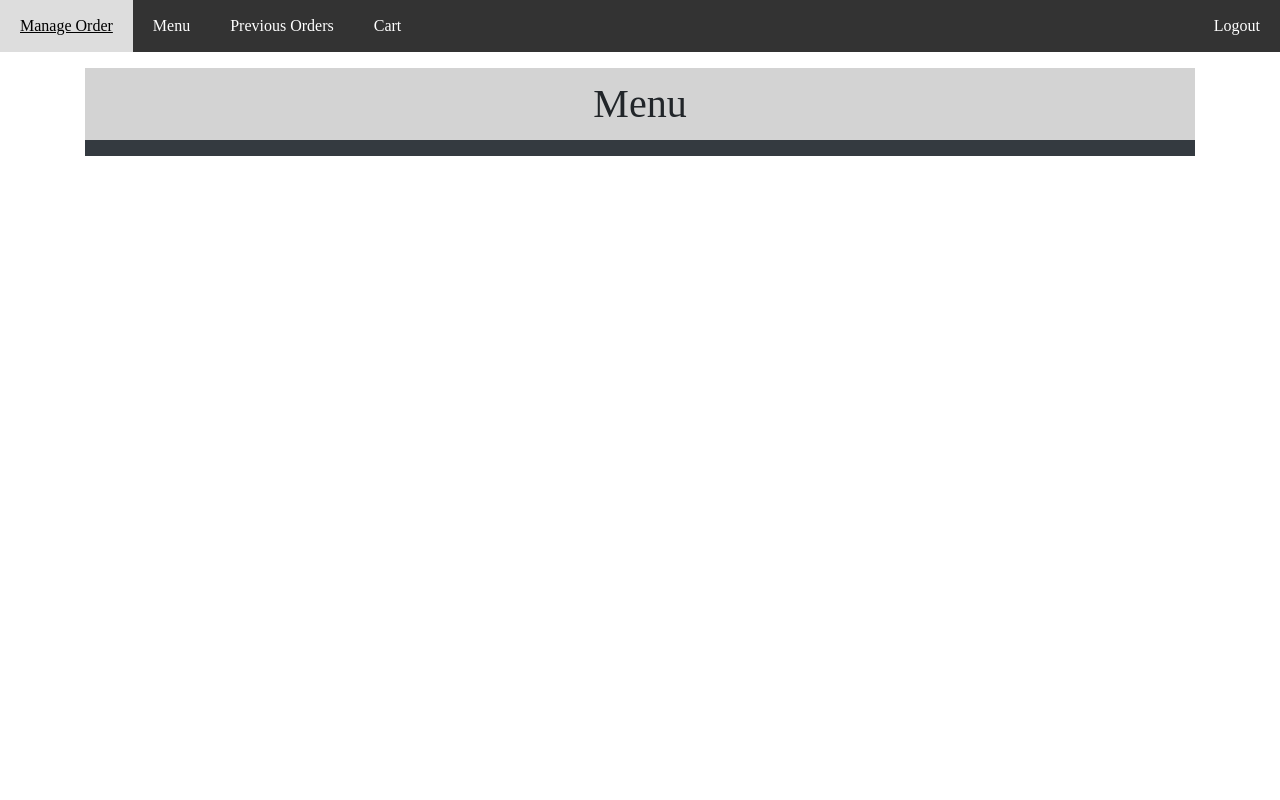
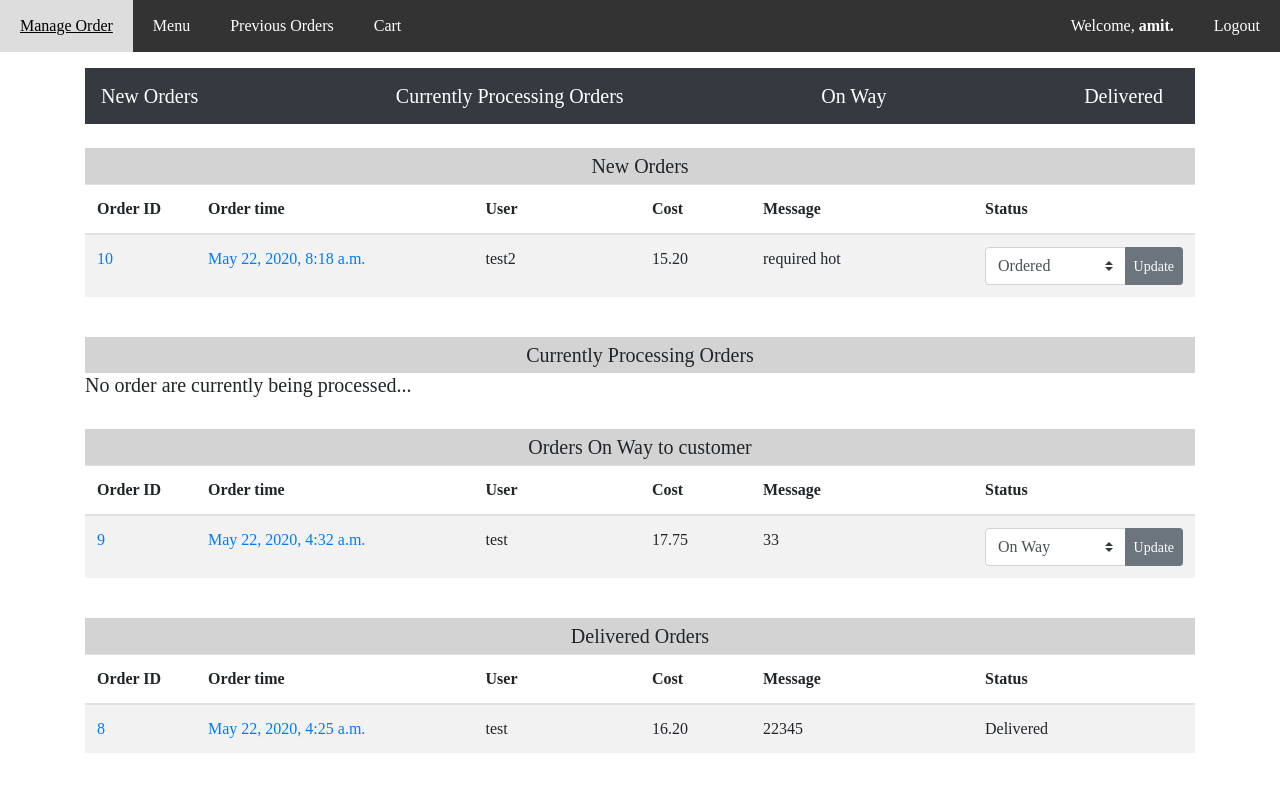
Before and after one commit to AmitRungta/Certification-Programs-CS50-s-Web-Programming-with-Python-and-JavaScript-project3, a Django app: page /manage/order in a window 1280 px wide. Run offline with Django 3.2, Linux system fonts and the light colour scheme; a user stored in the database is signed in; data comes from the database, SQL or seed files in the repository; both versions use the stored data as it was after the commit; data that the repository does not hold is empty; some libraries are stand-ins or nearby versions.

Commit message:
Final Update

```diff
--- a/assets/styles.css
+++ b/assets/styles.css
@@ -29,7 +29,7 @@ a, a:hover, a:visited{
 .site-form input, .site-form textarea{
     display: block;
     margin: 0;
-    padding: 10px;
+    padding: .25em;
 }
 
 a.highlight{
@@ -74,4 +74,5 @@ a.highlight{
     margin: 0;
     padding: .3em;
     text-align: center;
+    font-size: 1.25rem;
 }
--- /dev/null
+++ b/orders/static/orders/manage_admin_order.js
@@ -0,0 +1,11 @@
+function validateStatusUpdateForm( orderid)
+{
+    let formnodename = `update_status-${orderid}` ;
+    let formnode = document.forms[formnodename] ;
+    let newstatus = formnode["status"].value ;
+    let originalstatus = formnode["original-status"].value ;
+    if ( newstatus === originalstatus )
+        return false ; // no need to change the status...
+    confirmationstring = `Are you sure that you want to mark the order as '${newstatus}'?`;
+    return confirm(confirmationstring) ;
+}
--- /dev/null
+++ b/orders/templates/orders/manage_admin_order.html
@@ -0,0 +1,213 @@
+{% extends 'base_layout.html' %}
+
+
+{% block title %}{{ block.super }} - manage orders{% endblock %}
+
+{% block head %}
+{% load static %}
+<script src="{% static 'orders/manage_admin_order.js' %}"></script>
+{% endblock %}
+
+
+{% block content%}
+<nav class="navbar sticky-top navbar-dark bg-dark">
+    <a class="navbar-brand" href="#new_orders">New Orders</a>
+    <a class="navbar-brand" href="#processing_orders">Currently Processing Orders</a>
+    <a class="navbar-brand" href="#shipped_orders">On Way</a>
+    <a class="navbar-brand" href="#delivered_orders">Delivered</a>
+</nav>
+
+
+<!-- do for new received orders -->
+<br>
+<h2 id="new_orders" class="menu-subheading">New Orders</h2>
+{% if ordered_orders and ordered_orders|length > 0 %}
+
+<!-- lets create a table with hidden borders so as to show the options. -->
+<table class="table table-striped">
+    <thead>
+        <tr>
+            <th scope="col" style="width: 10%">Order ID</th>
+            <th scope="col" style="width: 25%">Order time</th>
+            <th scope="col" style="width: 15%">User</th>
+            <th scope="col" style="width: 10%">Cost</th>
+            <th scope="col" style="width: 20%">Message</th>
+            <th scope="col" style="width: 20%">Status</th>
+        </tr>
+    </thead>
+    <tbody>
+
+        {% for order in ordered_orders %}
+        <tr>
+            <td><a href="{% url 'orders:order_detail' order.id %}">{{ order.id }}</a></td>
+            <td><a href="{% url 'orders:order_detail' order.id %}">{{ order.ordertime }}</a></td>
+            <td>{{ order.user }}</a></td>
+            <td>{{ order.orderprice }}</td>
+            <td>{{ order.message }}</td>
+            <td><form name="update_status-{{ order.id }}" action="{% url 'orders:manage_admin_order' %}" onsubmit='return validateStatusUpdateForm("{{ order.id }}")' , method="POST">
+                    {% csrf_token %}
+                    <input hidden name="orderid" value="{{ order.id }}">
+                    <input hidden name="original-status" value="Ordered">
+                    <div class="input-group">
+                        <select class="custom-select" name="status">
+                            <option value="Cancel">Cancel</option>
+                            <option selected value="Ordered">Ordered</option>
+                            <option value="Preparing">Preparing</option>
+                        </select>
+                        <div class="input-group-append">
+                            <input class="btn btn-sm btn-secondary" type="submit" value="Update">
+                        </div>
+                    </div>
+                </form>
+            </td>
+            </tr>
+        {% endfor %}
+    </tbody>
+</table>
+{% else%}
+<h5>No new order received...</h5>
+{% endif %}
+
+<br>
+
+
+
+<!-- do for orders being prepared -->
+<h2 id="processing_orders" class="menu-subheading">Currently Processing Orders</h2>
+{% if preparing_orders and preparing_orders|length > 0 %}
+
+<!-- lets create a table with hidden borders so as to show the options. -->
+<table class="table table-striped">
+    <thead>
+        <tr>
+            <th scope="col" style="width: 10%">Order ID</th>
+            <th scope="col" style="width: 25%">Order time</th>
+            <th scope="col" style="width: 15%">User</th>
+            <th scope="col" style="width: 10%">Cost</th>
+            <th scope="col" style="width: 20%">Message</th>
+            <th scope="col" style="width: 20%">Status</th>
+        </tr>
+    </thead>
+    <tbody>
+
+        {% for order in preparing_orders %}
+        <tr>
+            <td><a href="{% url 'orders:order_detail' order.id %}">{{ order.id }}</a></td>
+            <td><a href="{% url 'orders:order_detail' order.id %}">{{ order.ordertime }}</a></td>
+            <td>{{ order.user }}</a></td>
+            <td>{{ order.orderprice }}</td>
+            <td>{{ order.message }}</td>
+            <td><form name="update_status-{{ order.id }}" action="{% url 'orders:manage_admin_order' %}" onsubmit='return validateStatusUpdateForm("{{ order.id }}")' , method="POST">
+                {% csrf_token %}
+                <input hidden name="orderid" value="{{ order.id }}">
+                <input hidden name="original-status" value="Preparing">
+                <div class="input-group">
+                    <select class="custom-select" name="status">
+                        <option value="Cancel">Cancel</option>
+                        <option selected value="Preparing">Preparing</option>
+                        <option value="On Way">On Way</option>
+                    </select>
+                    <div class="input-group-append">
+                        <input class="btn btn-sm btn-secondary" type="submit" value="Update">
+                    </div>
+                </div>
+            </form>
+            </td>
+        </tr>
+        {% endfor %}
+    </tbody>
+</table>
+{% else%}
+<h5>No order are currently being processed...</h5>
+{% endif %}
+
+<br>
+
+
+<!-- do for orders being shipped -->
+<h2 id="shipped_orders" class="menu-subheading">Orders On Way to customer</h2>
+{% if shipped_orders and shipped_orders|length > 0 %}
+
+<!-- lets create a table with hidden borders so as to show the options. -->
+<table class="table table-striped">
+    <thead>
+        <tr>
+            <th scope="col" style="width: 10%">Order ID</th>
+            <th scope="col" style="width: 25%">Order time</th>
+            <th scope="col" style="width: 15%">User</th>
+            <th scope="col" style="width: 10%">Cost</th>
+            <th scope="col" style="width: 20%">Message</th>
+            <th scope="col" style="width: 20%">Status</th>
+        </tr>
+    </thead>
+    <tbody>
+
+        {% for order in shipped_orders %}
+        <tr>
+            <td><a href="{% url 'orders:order_detail' order.id %}">{{ order.id }}</a></td>
+            <td><a href="{% url 'orders:order_detail' order.id %}">{{ order.ordertime }}</a></td>
+            <td>{{ order.user }}</a></td>
+            <td>{{ order.orderprice }}</td>
+            <td>{{ order.message }}</td>
+            <td><form name="update_status-{{ order.id }}" action="{% url 'orders:manage_admin_order' %}" onsubmit='return validateStatusUpdateForm("{{ order.id }}")' , method="POST">
+                {% csrf_token %}
+                <input hidden name="orderid" value="{{ order.id }}">
+                <input hidden name="original-status" value="On Way">
+                <div class="input-group">
+                    <select class="custom-select" name="status">
+                        <option value="Cancel">Cancel</option>
+                        <option selected value="On Way">On Way</option>
+                        <option value="Delivered">Delivered</option>
+                    </select>
+                    <div class="input-group-append">
+                        <input class="btn btn-sm btn-secondary" type="submit" value="Update">
+                    </div>
+                </div>
+            </form>
+            </td>
+        </tr>
+        {% endfor %}
+    </tbody>
+</table>
+{% else%}
+<h5>No order are currently on the way to customer...</h5>
+{% endif %}
+
+<br>
+
+
+<!-- do for fulfilled orders -->
+<h2 id="delivered_orders" class="menu-subheading">Delivered Orders</h2>
+{% if delivered_orders and delivered_orders|length > 0 %}
+
+<!-- lets create a table with hidden borders so as to show the options. -->
+<table class="table table-striped">
+    <thead>
+        <tr>
+            <th scope="col" style="width: 10%">Order ID</th>
+            <th scope="col" style="width: 25%">Order time</th>
+            <th scope="col" style="width: 15%">User</th>
+            <th scope="col" style="width: 10%">Cost</th>
+            <th scope="col" style="width: 20%">Message</th>
+            <th scope="col" style="width: 20%">Status</th>
+        </tr>
+    </thead>
+    <tbody>
+
+        {% for order in delivered_orders %}
+        <tr>
+            <td><a href="{% url 'orders:order_detail' order.id %}">{{ order.id }}</a></td>
+            <td><a href="{% url 'orders:order_detail' order.id %}">{{ order.ordertime }}</a></td>
+            <td>{{ order.user }}</a></td>
+            <td>{{ order.orderprice }}</td>
+            <td>{{ order.message }}</td>
+            <td>{{ order.status }}</td>
+            </tr>
+        {% endfor %}
+    </tbody>
+</table>
+{% endif %}
+
+
+
+{% endblock %}
--- a/orders/templates/orders/order_detail.html
+++ b/orders/templates/orders/order_detail.html
@@ -7,7 +7,12 @@
 {% block content%}
 <nav class="navbar sticky-top navbar-dark bg-dark justify-content-between">
     <a class="btn btn-sm btn-secondary my-2 my-sm-0" href="{% url 'orders:menu' %}">Continue shopping</a>
+    <div>
+    {% if user.is_superuser %}
+    <a class="btn btn-sm btn-secondary my-2 my-sm-0" href="{% url 'orders:manage_admin_order' %}">Manage Order</a>
+    {% endif %}
     <a class="btn btn-sm btn-secondary my-2 my-sm-0" href="{% url 'orders:order_history' %}">Previous Orders</a>
+    </div>
 </nav>
 
 <!-- lets create a table with hidden borders so as to show the options. -->
--- a/orders/urls.py
+++ b/orders/urls.py
@@ -14,10 +14,11 @@ urlpatterns = [
     url(r'^menu/$', views.index, name="menu"),
     url(r'^cart/$', views.cart_item_list, name="cart"),
     path('cart/delete_item/<int:cartitem_id>', views.delete_cart_item, name="delete_cart_item"),
+    path('cart/confirm_order', views.confirm_order, name='confirm_order'),
     path('cart/place_order', views.place_order, name='place_order'),
     path('user/history', views.order_history, name="order_history"),
     path('user/order_detail/<int:order_id>', views.order_detail, name="order_detail"),
-    path('item/<int:item_id>', views.add_item, name='add_item'),
+    path('cart/add_item/<int:item_id>', views.add_item, name='add_item'),
     path('manage/order', views.manage_admin_order, name='manage_admin_order'),
 
 ]
--- a/orders/views.py
+++ b/orders/views.py
@@ -187,6 +187,39 @@ def delete_cart_item(request, cartitem_id):
 
 
 @login_required(login_url='accounts:login')
+def confirm_order(request):
+    ''' Function to place a new order from our current cart ... '''
+
+    if request.method == 'GET':
+        return HttpResponseNotFound()
+
+    # first of all get the complete cart items.
+    cartitems = IndividualCartItem.objects.filter(user=request.user).all()
+    context = {
+        "cartitems": cartitems
+    }
+
+    # lets get the cart total.
+    cart_total_cost = 0
+    for item in cartitems:
+        cart_total_cost += item.price
+    context['cart_total_cost'] = cart_total_cost
+
+    # get the details from the form.
+    context['contact'] = request.POST['contact']
+    context['address'] = request.POST['address']
+    context['message'] = request.POST['message']
+    context['for_confimation_readonly'] = 'True'
+
+    # do not set the cart item count here as in this case i donot want to show any item in cart.
+    # context['item_in_cart_count'] = get_total_items_in_cart_count(request)
+    return render(request, 'orders/cartitemlist.html', context)
+
+
+
+
+
+@login_required(login_url='accounts:login')
 def place_order(request):
     ''' Function to place a new order from our current cart ... '''
 
@@ -263,14 +296,15 @@ def order_history(request):
 
 
 
-
-
 @login_required(login_url='accounts:login')
 def order_detail(request, order_id):
     ''' Function to get the details of this order. Here we will validate that the order should belong to this customer... '''
 
     try:
-        orderdetail = OrderDetail.objects.get(pk=order_id, user=request.user)
+        if request.user.is_superuser:
+            orderdetail = OrderDetail.objects.get(pk=order_id)
+        else:
+            orderdetail = OrderDetail.objects.get(pk=order_id, user=request.user)
     except OrderDetail.DoesNotExist:
         return HttpResponseNotFound()
 
@@ -285,11 +319,6 @@ def order_detail(request, order_id):
 
 
 
-
-
-
-
-
 @login_required(login_url='accounts:login')
 def manage_admin_order(request):
     ''' Function to manage orders by super user... '''
@@ -297,10 +326,35 @@ def manage_admin_order(request):
     if not request.user.is_superuser:
         return HttpResponseForbidden()
 
-    # AmitTempCode
-    context = {}
+    # if this is a post message then its for updating the status of any order.
+    if request.method == 'POST':
+        try:
+            orderid = request.POST['orderid']
+            status = request.POST['status']
+            orderdetail = OrderDetail.objects.get(pk=orderid)
+            #update the status
+            if status == "Cancel":
+                # we want to cancel this order hence elete it.
+                # now lets delete each individual item row for this order
+                for item in orderdetail.orderitems.all():
+                    item.delete()
+
+                # now lets delete this order completely
+                orderdetail.delete()
+            elif orderdetail.status != status:
+                orderdetail.status = status
+                orderdetail.save()
+
+            return HttpResponseRedirect(reverse('orders:manage_admin_order'))
+        except:
+            return HttpResponseNotFound()
 
 
-    # now set the item count in hte cart.
-    context['item_in_cart_count'] = get_total_items_in_cart_count(request)
-    return render(request, 'orders/menu.html', context)
+    context = {
+        "ordered_orders": OrderDetail.objects.filter(status=OrderDetail.ORDERED).order_by('-ordertime'),
+        "preparing_orders": OrderDetail.objects.filter(status=OrderDetail.PREPARING).order_by('-ordertime'),
+        "shipped_orders": OrderDetail.objects.filter(status=OrderDetail.SHIPPED).order_by('-ordertime'),
+        "delivered_orders": OrderDetail.objects.filter(status=OrderDetail.DELIVERED).order_by('-ordertime')
+    }
+
+    return render(request, 'orders/manage_admin_order.html', context)
--- a/pizza/urls.py
+++ b/pizza/urls.py
@@ -13,11 +13,10 @@ Including another URLconf
     1. Import the include() function: from django.urls import include, path
     2. Add a URL to urlpatterns:  path('blog/', include('blog.urls'))
 """
-from django.conf.urls import url , include
+from django.conf.urls import url, include
 from django.contrib import admin
 from django.urls import path
 from django.contrib.staticfiles.urls import staticfiles_urlpatterns
-from django.conf.urls.static import static
 
 
 urlpatterns = [
--- a/templates/base_layout.html
+++ b/templates/base_layout.html
@@ -41,6 +41,7 @@
                 {% csrf_token %}
                 <button class="button right NavigationBarbutton" type="submit">Logout</button>
             </form>
+        <a href="" class="right">Welcome, <strong>{{user}}.</strong></a>
         {% else %}
         <a href="{% url 'accounts:login' %}" class="right">Login</a>
         <a href="{% url 'accounts:signup' %}" class="right">Signup</a>
```
Also changed, not shown: accounts/forms.py (added, +15 -0 lines), accounts/views.py (+14 -13 lines), orders/static/orders/cartitemlist.js (+1 -48 lines), orders/templates/orders/cartitemlist.html (+38 -9 lines), README.md, db.sqlite3.
